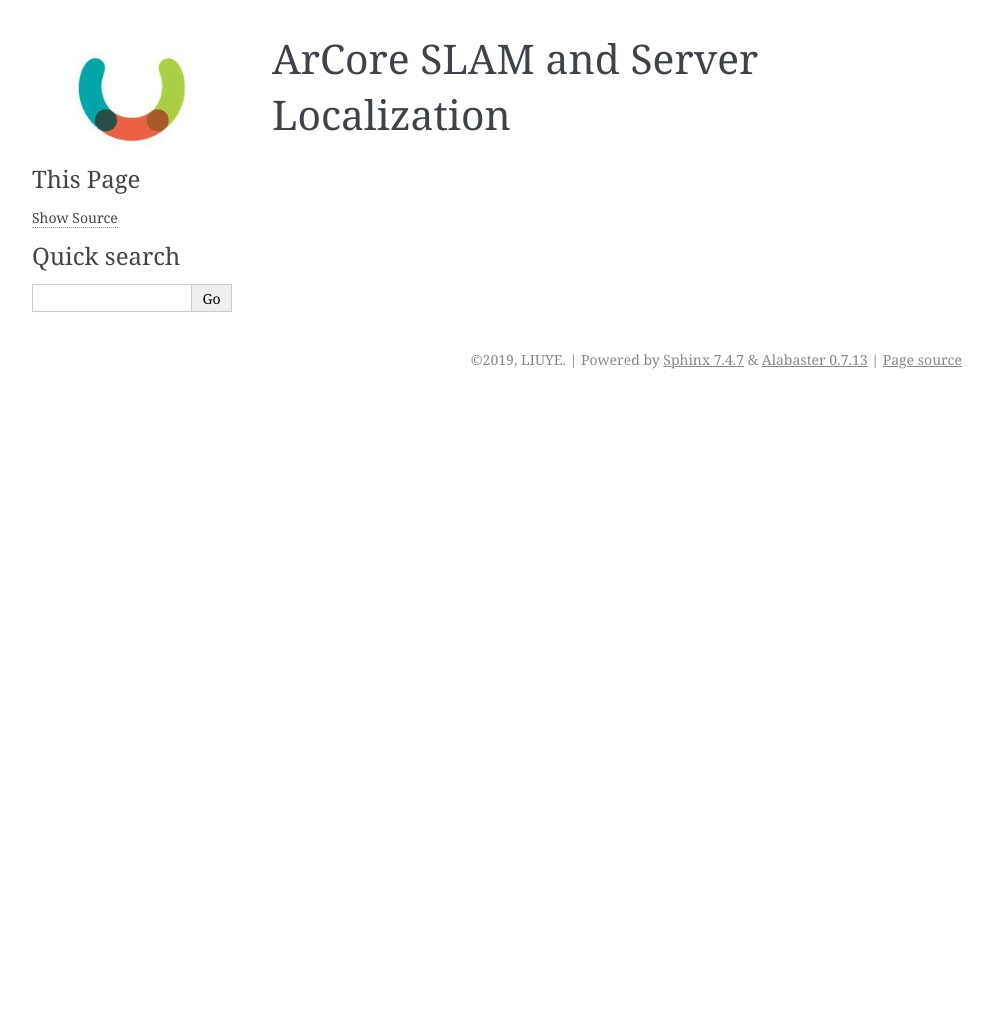
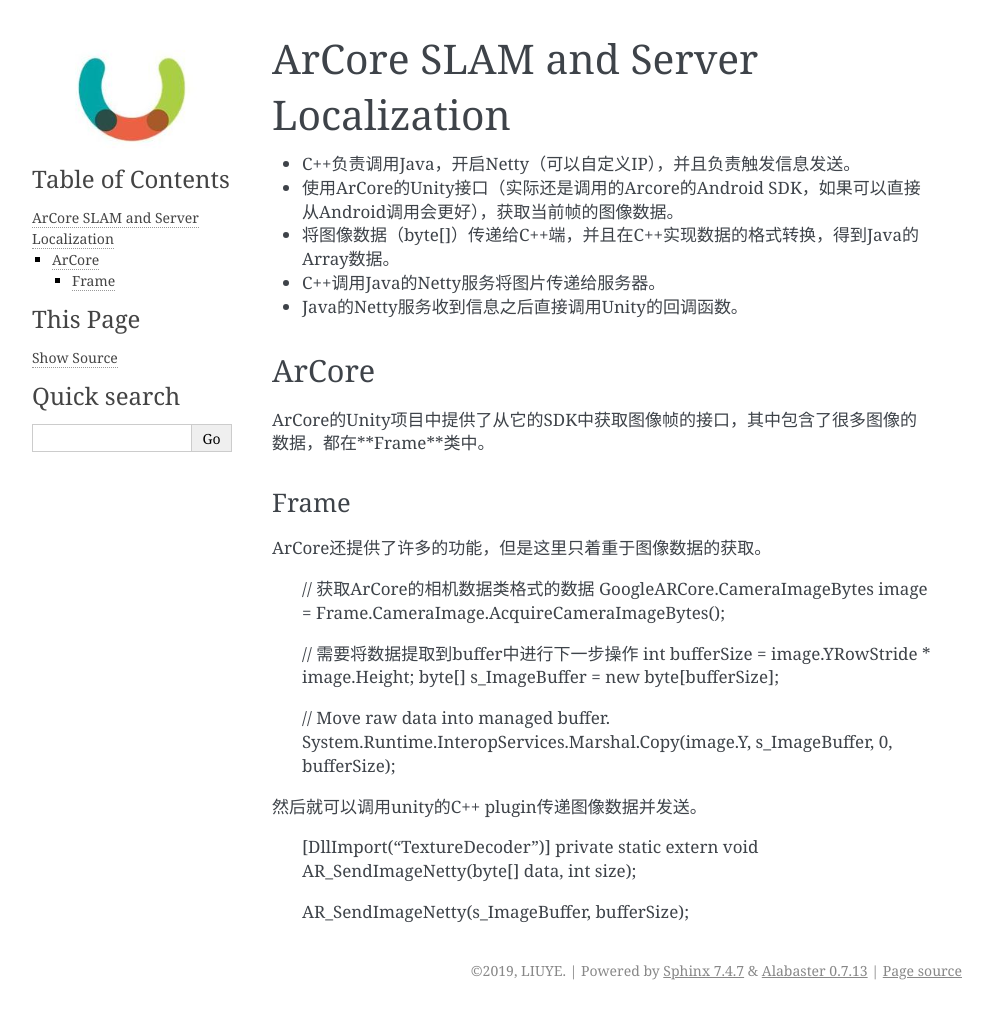
Before and after one commit to gggliuye/VIO, a Sphinx documentation site: the page built from docs/ArCoreServer/main.rst, in a window 1280 px wide. Shown: the whole page, without its empty margins (148-1141 px from the left). Built offline with Sphinx 7.4.7, drawn with Linux system fonts in a browser that asks for light colours; before the commit the page ends 900 px from its top, so only the background shows below that.

Commit message:
Update main.rst

```diff
--- a/docs/ArCoreServer/main.rst
+++ b/docs/ArCoreServer/main.rst
@@ -1,2 +1,36 @@
 ArCore SLAM and Server Localization
 ===================================
+
+* C++负责调用Java，开启Netty（可以自定义IP），并且负责触发信息发送。
+* 使用ArCore的Unity接口（实际还是调用的Arcore的Android SDK，如果可以直接从Android调用会更好），获取当前帧的图像数据。
+* 将图像数据（byte[]）传递给C++端，并且在C++实现数据的格式转换，得到Java的Array数据。
+* C++调用Java的Netty服务将图片传递给服务器。
+* Java的Netty服务收到信息之后直接调用Unity的回调函数。
+
+
+ArCore
+~~~~~~~~~~~~~~~~
+
+ArCore的Unity项目中提供了从它的SDK中获取图像帧的接口，其中包含了很多图像的数据，都在**Frame**类中。
+
+Frame
+----------------
+
+ArCore还提供了许多的功能，但是这里只着重于图像数据的获取。
+
+            // 获取ArCore的相机数据类格式的数据
+            GoogleARCore.CameraImageBytes image = Frame.CameraImage.AcquireCameraImageBytes();
+
+            // 需要将数据提取到buffer中进行下一步操作
+            int bufferSize = image.YRowStride * image.Height;
+            byte[] s_ImageBuffer = new byte[bufferSize];
+
+            // Move raw data into managed buffer.
+            System.Runtime.InteropServices.Marshal.Copy(image.Y, s_ImageBuffer, 0, bufferSize);
+
+然后就可以调用unity的C++ plugin传递图像数据并发送。
+
+    [DllImport("TextureDecoder")]
+    private static extern void AR_SendImageNetty(byte[] data, int size);
+
+    AR_SendImageNetty(s_ImageBuffer, bufferSize);
```
